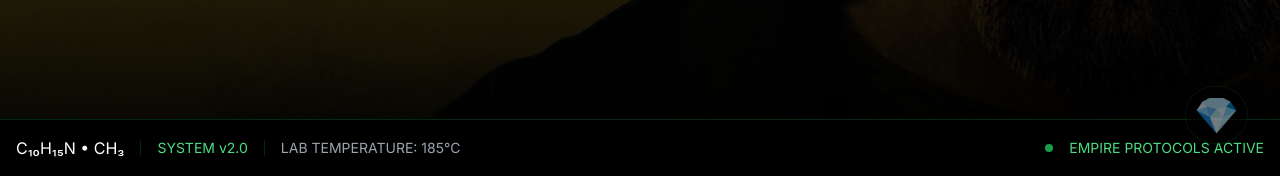
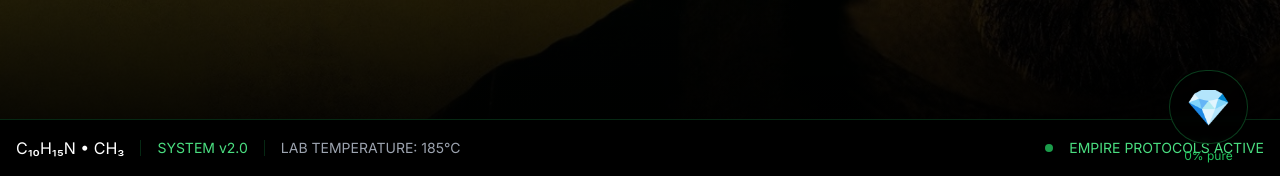
Before and after one commit to Parameshwarz/Breaking-Empire, a React (Vite) app: page / in a window 1280 px wide. Shown: the part 624-800 px from the top of the page. Built offline with nearby package versions, Linux system fonts and the light colour scheme.

Commit message:
fix: enhance crystal button with visual feedback and fix click handler

```diff
--- a/src/pages/LandingPage.tsx
+++ b/src/pages/LandingPage.tsx
@@ -53,6 +53,7 @@ const LandingPage: React.FC = () => {
   const [easterEggCount, setEasterEggCount] = useState(0);
   const [showSecretMessage, setShowSecretMessage] = useState(false);
   const [konami, setKonami] = useState<string[]>([]);
+  const [crystalClicked, setCrystalClicked] = useState(false);
 
   // Mouse trail effect
   const cursorX = useSpring(mouseX, { stiffness: 100, damping: 25 });
@@ -343,15 +344,22 @@ const LandingPage: React.FC = () => {
     return today.getMonth() === 8 && today.getDate() === 7; // September 7th
   };
 
-  // Click counter for crystal icon
+  // Updated click handler for crystal icon
   const handleCrystalClick = () => {
+    setCrystalClicked(true);
+    setTimeout(() => setCrystalClicked(false), 200);
+
     setEasterEggCount(prev => {
-      if (prev === 99) {
+      const newCount = prev + 1;
+      if (newCount === 99) {
         setShowSecretMessage(true);
         setTimeout(() => setShowSecretMessage(false), 3000);
+        return 99;
+      }
+      if (newCount > 99) {
         return 0;
       }
-      return prev + 1;
+      return newCount;
     });
   };
 
@@ -378,14 +386,32 @@ const LandingPage: React.FC = () => {
         )}
       </AnimatePresence>
 
-      {/* Hidden Crystal Button - Made more visible */}
+      {/* Crystal Button with Progress Ring */}
+      <div className="fixed bottom-8 right-8 z-[90]">
+        <div
+          className="absolute inset-0 bg-green-500/20 rounded-full"
+          style={{
+            clipPath: `circle(${(easterEggCount / 99) * 100}% at center)`
+          }}
+        />
         <button
           onClick={handleCrystalClick}
-        className="fixed bottom-8 right-8 opacity-50 hover:opacity-100 transition-opacity z-[90] text-4xl transform hover:scale-110 transition-transform duration-200 bg-black/20 p-2 rounded-full backdrop-blur-sm border border-green-500/20"
+          className={`
+            relative text-4xl p-4
+            bg-black/40 backdrop-blur-sm rounded-full
+            border border-green-500/30
+            transition-all duration-200
+            hover:scale-110 hover:border-green-500/50
+            ${crystalClicked ? 'scale-95 border-green-500' : ''}
+          `}
           title={`Purity: ${easterEggCount}%`}
         >
           💎
+          <div className="absolute -bottom-6 left-1/2 transform -translate-x-1/2 whitespace-nowrap">
+            <span className="text-xs text-green-500">{easterEggCount}% pure</span>
+          </div>
         </button>
+      </div>
 
       {/* Birthday Easter Egg - Increased z-index */}
       {isHeisenbergsBirthday() && (
```
Lines whose indentation alone changed are shown as unchanged.
